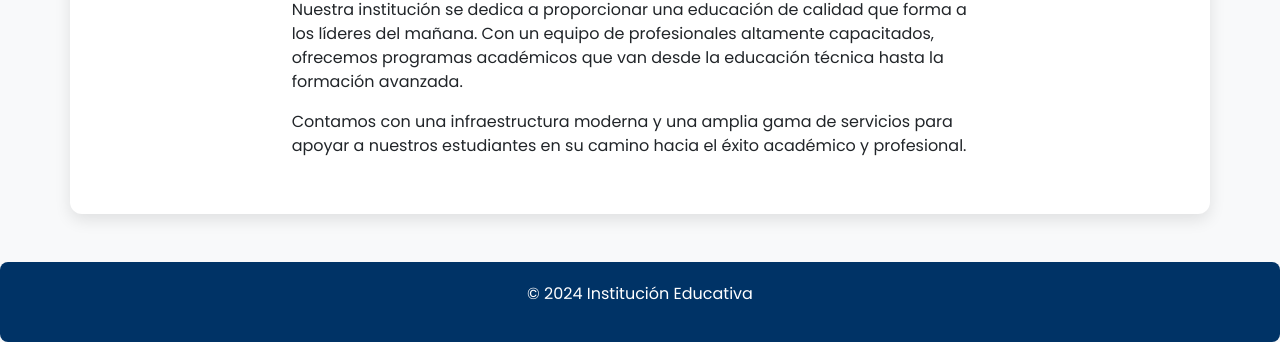
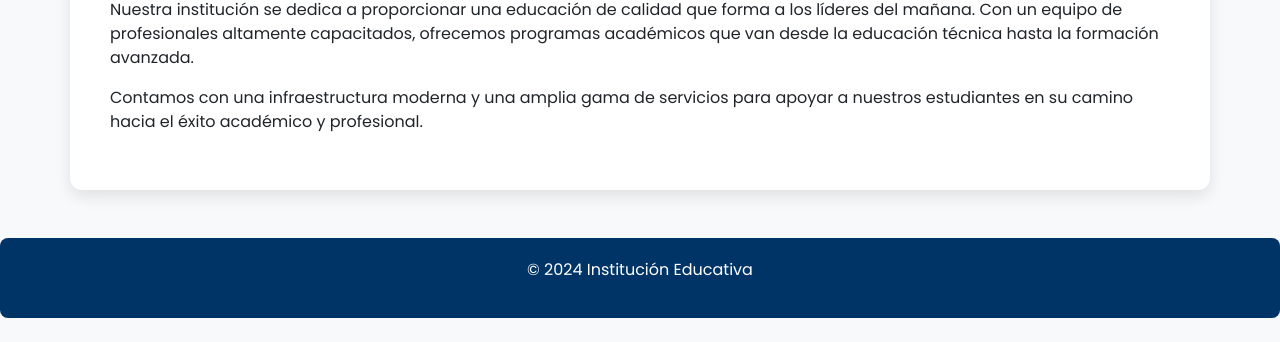
Before and after one commit to natam226/proyecto_redes, a plain HTML site: page vista/index.html in a window 1280 px wide. Shown: the part 660-1002 px from the top of the page. After the commit the page ends 978 px from the top, so only its background shows below. Drawn offline with nearby package versions, Linux system fonts and the light colour scheme.

Commit message:
changes in index.html

```diff
--- a/vista/index.html
+++ b/vista/index.html
@@ -128,7 +128,7 @@
 
     <div class="container container-info mt-5">
         <div class="row">
-            <div class="col-md-8 mx-auto">
+            <div class="col-md-12 mx-auto">
                 <h2>Sobre Nosotros</h2>
                 <p>Nuestra institución se dedica a proporcionar una educación de calidad que forma a los líderes del mañana. Con un equipo de profesionales altamente capacitados, ofrecemos programas académicos que van desde la educación técnica hasta la formación avanzada.</p>
                 <p>Contamos con una infraestructura moderna y una amplia gama de servicios para apoyar a nuestros estudiantes en su camino hacia el éxito académico y profesional.</p>
```
